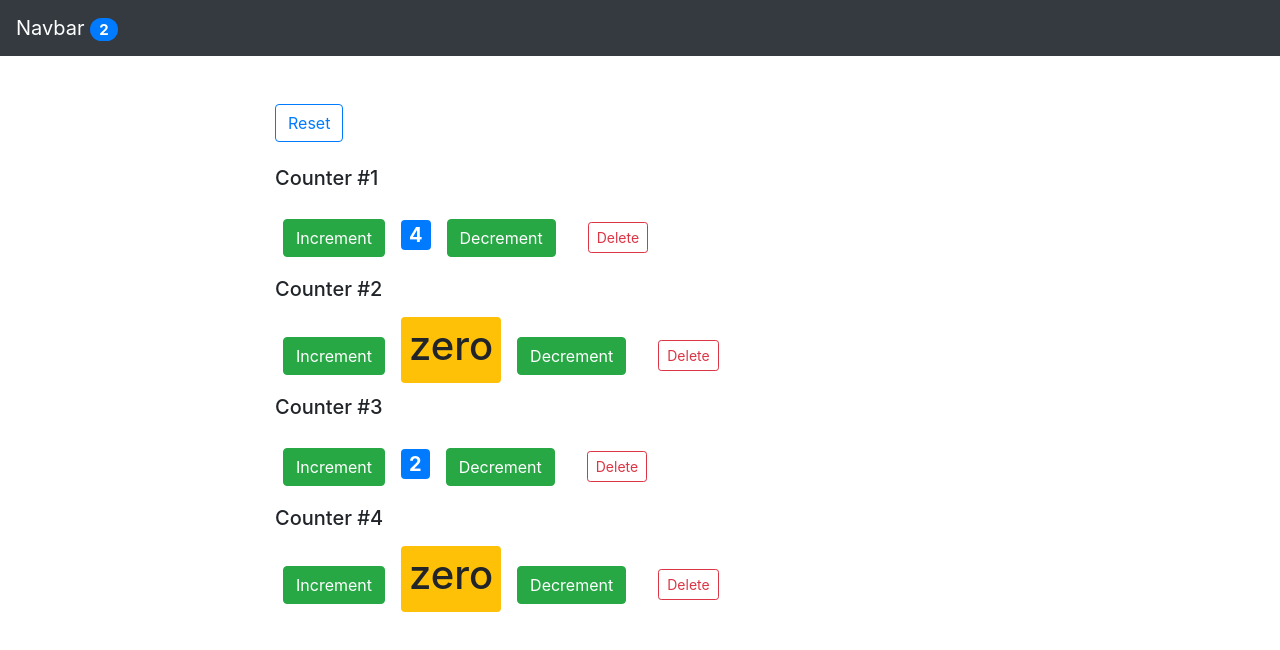
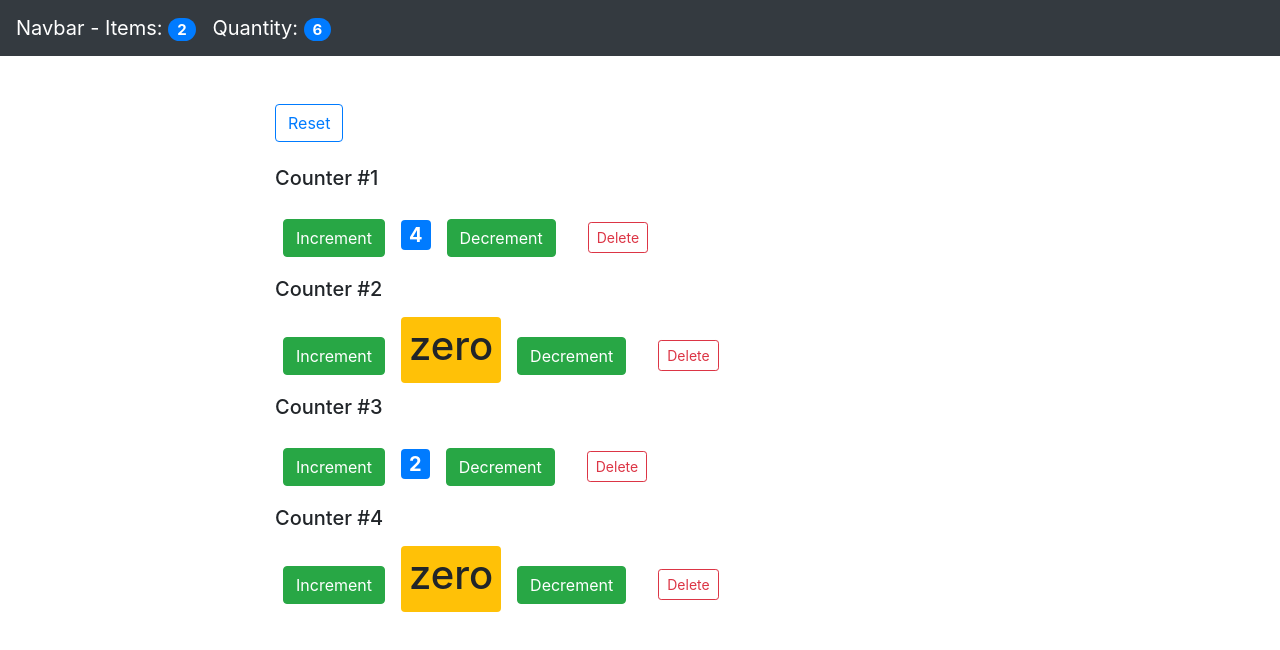
Before and after one commit to samimaftabahmed/react-practice, a React (Create React App) app: page / in a window 1280 px wide. Shown: the top 650 px of the page. Built offline with nearby package versions, Linux system fonts and the light colour scheme.

Commit message:
total quantity on navbar

```diff
--- a/src/App.js
+++ b/src/App.js
@@ -17,7 +17,8 @@ export default class App extends Component {
     render() {
         return (
             <React.Fragment>
-                <NavBar totalCounters={this.state.counters.filter(c => c.value > 0).length}/>
+                <NavBar totalCounters={this.state.counters.filter(c => c.value > 0).length}
+                        totalQuantity={this.getQuantitySum(this.state.counters)}/>
                 <main className="container">
                     <Counters counters={this.state.counters} onReset={this.handleReset}
                               onIncrement={this.handleIncrement}
@@ -56,4 +57,17 @@ export default class App extends Component {
 
         this.setState({counters});
     };
+
+    getQuantitySum(counters) {
+
+        let sum = 0;
+
+        for (let c of counters) {
+            if (c.value > 0) {
+                sum += c.value;
+            }
+        }
+
+        return sum;
+    }
 }
--- a/src/component/navbar.jsx
+++ b/src/component/navbar.jsx
@@ -5,7 +5,9 @@ export default class NavBar extends Component {
         return (
             <nav className="navbar navbar-light bg-dark">
                 <a className="navbar-brand text-white" href="#">
-                    Navbar <span className="badge badge-pill badge-primary">{this.props.totalCounters}</span>
+                    Navbar -
+                    Items: <span className="badge badge-pill badge-primary">{this.props.totalCounters}</span> &nbsp;
+                    Quantity: <span className="badge badge-pill badge-primary">{this.props.totalQuantity}</span>
                 </a>
             </nav>
         );
```
